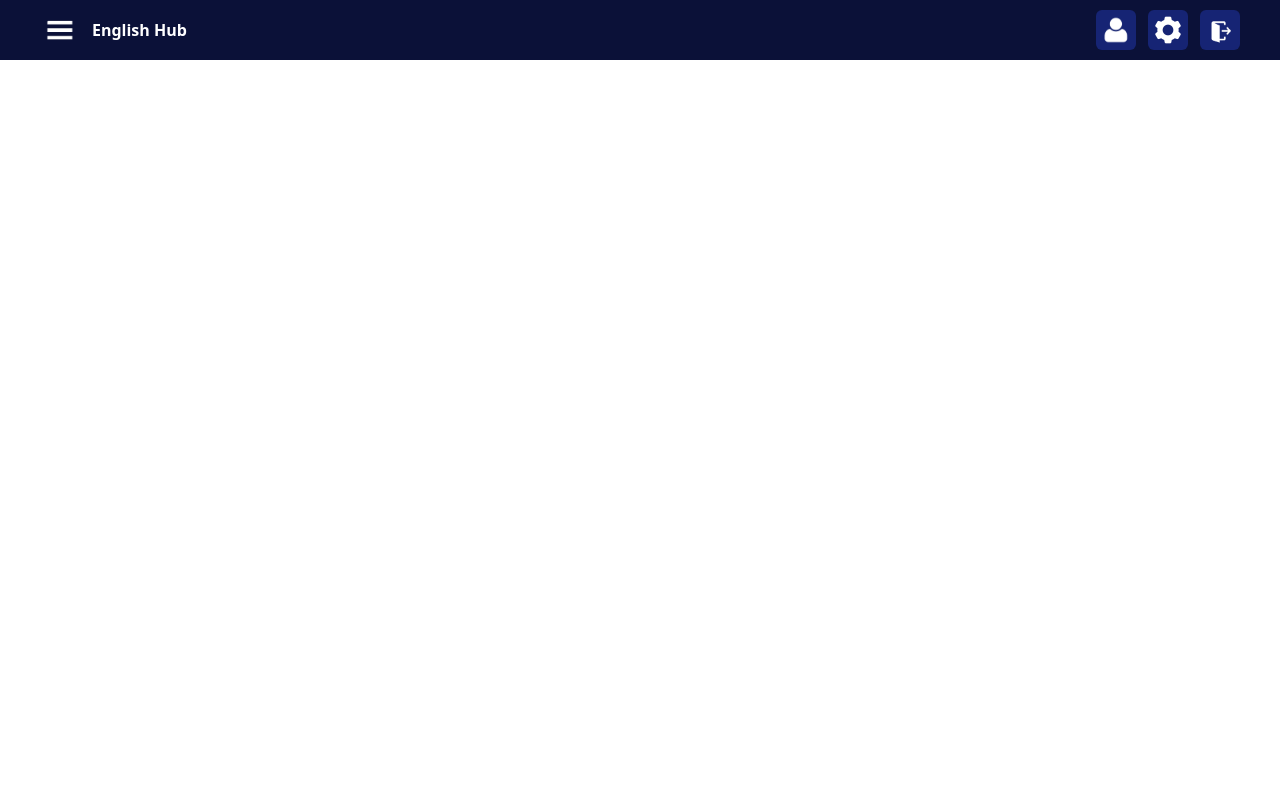
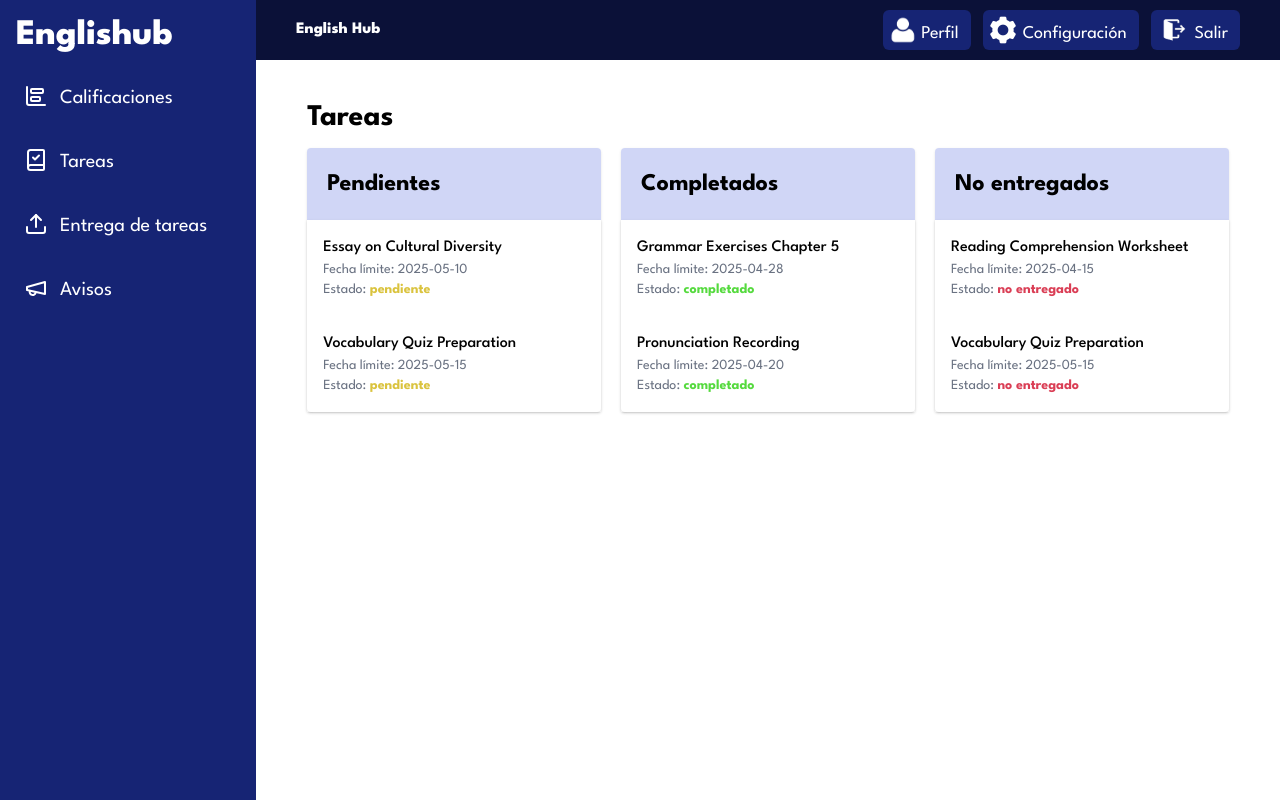
Before and after one commit to RobertoCoch/p-englishub, a React (Vite) app in the folder frontend/: page / in a window 1280 px wide. Built offline with nearby package versions, Linux system fonts and the light colour scheme.

Commit message:
Creacion del Sidebar e inserto de inconos con Lucid-React

```diff
--- a/frontend/package.json
+++ b/frontend/package.json
@@ -11,6 +11,7 @@
   },
   "dependencies": {
     "@tailwindcss/vite": "^4.1.4",
+    "lucide-react": "^0.507.0",
     "react": "^19.0.0",
     "react-dom": "^19.0.0",
     "tailwindcss": "^4.1.4"
--- a/frontend/src/components/Home/Tareas.jsx
+++ b/frontend/src/components/Home/Tareas.jsx
@@ -1,7 +1,6 @@
 import React from 'react'
 import { Navbar } from '../Layout/Navbar';
-
-
+import { Sidebar } from '../Layout/Sidebar';
 
 const mockAssignments = [
     { id: 1, title: "Essay on Cultural Diversity", status: "pendiente", dueDate: "2025-05-10" },
@@ -14,9 +13,11 @@ const mockAssignments = [
 
 export const Tareas = () => {
   return (
-    <div className='w-screen h-screen font-spartan'>
+    <div className='h-screen font-spartan flex w-screen'>
+        <Sidebar></Sidebar>
+        <div className='flex flex-col lg:w-8/10 w-screen'>
           <Navbar></Navbar>
-        <div className='w-screen flex flex-col items-center'>
+          <div className='flex flex-col items-center'>
             <h2 className='font-bold text-3xl w-9/10 pt-10 pb-3'>Tareas</h2>
 
             <div className='w-9/10 flex flex-col gap-5 items-center md:flex-row md:justify-center'>
@@ -32,7 +33,7 @@ export const Tareas = () => {
                             <div>
                               <h3 className="font-medium">{assignment.title}</h3>
                               <p className="text-sm text-gray-500">Fecha límite: {assignment.dueDate}</p>
-                            <p className="text-sm text-gray-500">Estado: {assignment.status}</p>
+                              <p className="text-sm text-gray-500">Estado: <span className='text-[#DAC33E] font-bold'>{assignment.status}</span></p>
                             </div>
                           </div>
                         </div>
@@ -54,7 +55,7 @@ export const Tareas = () => {
                             <div>
                               <h3 className="font-medium">{assignment.title}</h3>
                               <p className="text-sm text-gray-500">Fecha límite: {assignment.dueDate}</p>
-                            <p className="text-sm text-gray-500">Estado: {assignment.status}</p>
+                              <p className="text-sm text-gray-500">Estado: <span className='text-[#55DA3E] font-bold'>{assignment.status}</span> </p>
                             </div>
                           </div>
                         </div>
@@ -76,7 +77,7 @@ export const Tareas = () => {
                             <div>
                               <h3 className="font-medium">{assignment.title}</h3>
                               <p className="text-sm text-gray-500">Fecha límite: {assignment.dueDate}</p>
-                            <p className="text-sm text-gray-500">Estado: {assignment.status}</p>
+                              <p className="text-sm text-gray-500">Estado: <span className='text-[#DA3E55] font-bold'>{assignment.status}</span> </p>
                             </div>
                           </div>
                         </div>
@@ -89,5 +90,7 @@ export const Tareas = () => {
             </div>
           </div>
         </div>
+
+    </div>
   )
 }
--- a/frontend/src/components/Layout/Navbar.jsx
+++ b/frontend/src/components/Layout/Navbar.jsx
@@ -6,22 +6,25 @@ import SingOut from '../../assets/images/sign-out.png'
 
 export const Navbar = () => {
   return (
-    <nav className='w-screen bg-[#0B1138] h-15 flex justify-around items-center md:justify-between'>
+    <nav className='p-5 sm:p-0 font-spartan lg:w-10/10 w-screen bg-[#0B1138] h-15 flex justify-around items-center md:justify-between'>
          <div className='flex items-center gap-3 md:ml-10'>
-          <button title='Menu' className='w-10 h-10 rounded-md text-white hover:bg-[#162474]'>
+          <button title='Menu' className='md:hidden w-10 h-10 rounded-md text-white hover:bg-[#162474]'>
             <img src={SideBar} alt="" className='w-9 h-9 ml-0.5'/>
           </button>
           <p className='text-white font-extrabold'>English Hub</p>
         </div>
         <div className='flex gap-3 md:mr-10'>
-          <button title='Perfil' className='w-10 h-10 bg-[#162474] rounded-md text-white hover:bg-[#3E55DA]'>
+          <button title='Perfil' className='flex items-center w-auto h-10 bg-[#162474] rounded-md text-white hover:bg-[#3E55DA]'>
             <img src={User} alt="User" className='w-9 h-9 ml-0.5' />
+            <p className='text-lg pt-2 pr-3 hidden sm:inline'>Perfil</p>
           </button>
-          <button title='Configuracion' className='w-10 h-10 bg-[#162474] rounded-md text-white hover:bg-[#3E55DA]'>
+          <button title='Configuracion' className='flex items-center w-auto h-10 bg-[#162474] rounded-md text-white hover:bg-[#3E55DA]'>
             <img src={Settings} alt=""  className='w-8 h-8 ml-1'/>
+            <p className='text-lg pt-2 pr-3 pl-1 hidden sm:inline'>Configuración</p>
           </button>
-          <button title='Cerrar Sesión' className='w-10 h-10 bg-[#162474] rounded-md text-white hover:bg-[#3E55DA]'>
+          <button title='Cerrar Sesión' className='flex items-center w-auto h-10 bg-[#162474] rounded-md text-white hover:bg-[#3E55DA]'>
             <img src={SingOut} alt="" className='w-11 h-11'/>
+            <p className='text-lg pt-2 pr-3 hidden sm:inline'>Salir</p>
           </button>
         </div>
     </nav>
--- /dev/null
+++ b/frontend/src/components/Layout/Sidebar.jsx
@@ -0,0 +1,33 @@
+import React from 'react'
+import { BookCheck, Upload, Megaphone, ChartBarBig } from 'lucide-react'
+
+export const Sidebar = () => {
+  return (
+    <aside className='h-screen w-2/10 bg-[#162474] hidden lg:inline text-white'>
+        <div className='flex flex-col items-start p-4 gap-5' >
+
+            <h2 className='font-extrabold text-4xl'>Englishub</h2>
+            <button className=' flex text-xl hover:bg-[#DAC33E] hover:text-black w-full text-start p-2 rounded-sm'>
+            <ChartBarBig className='w-6 h-6 mr-3'/>
+            Calificaciones
+            </button>
+
+            <button className='flex text-xl hover:bg-[#DAC33E] hover:text-black w-full text-start p-2 rounded-sm'>
+            <BookCheck className='w-6 h-6 mr-3'/>
+            Tareas
+            </button>
+
+
+            <button className='flex text-xl hover:bg-[#DAC33E] hover:text-black w-full text-start p-2 rounded-sm'>
+            <Upload className='w-6 h-6 mr-3'/>
+            Entrega de tareas
+            </button>
+
+            <button className='flex text-xl hover:bg-[#DAC33E] hover:text-black w-full text-start p-2 rounded-sm'>
+            <Megaphone className='w-6 h-6 mr-3'/>
+            Avisos
+            </button>
+        </div>
+    </aside>
+  )
+}
--- a/frontend/src/components/Main/Main.jsx
+++ b/frontend/src/components/Main/Main.jsx
@@ -1,6 +1,7 @@
 import { LoginA } from '../Login/LoginA';
 import { HomeA } from '../Home/HomeA';
 import { Navbar } from '../Layout/Navbar';
+import { Tareas } from '../Home/Tareas';
 
 
 function parseJwt (token) {
@@ -31,7 +32,7 @@ if (token) {
 export const Main = () => {
   return (
     <>
-    <Navbar></Navbar>
+    <Tareas></Tareas>
     {/*
     {tokenExistAndStillValid ? <HomeA /> : <LoginA />}
     </>
```
Also changed, not shown: 1 other file (tests, documents, lock files or other folders). Lines whose indentation alone changed are shown as unchanged.
